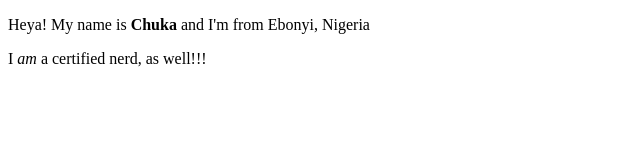
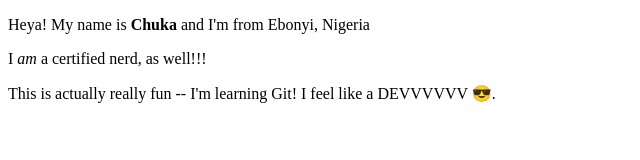
Before and after one commit to NaijaCodeNinja/fantastic-octo-goggles, a plain HTML site: page index.html in a window 1280 px wide. Shown: the whole page, without its empty margins (0-640 px from the left). Drawn offline with Linux system fonts and the light colour scheme.

Commit message:
Added a snippet about how I feel with this bootcamp level

```diff
--- a/index.html
+++ b/index.html
@@ -8,5 +8,9 @@
 <body>
     <p>Heya! My name is <strong>Chuka</strong> and I'm from Ebonyi, Nigeria</p>
     <p>I <em>am</em> a certified nerd, as well!!!</p>
+
+    <p>
+        This is actually really fun -- I'm learning Git! I feel like a DEVVVVVV 😎.
+    </p>
 </body>
 </html>
```
